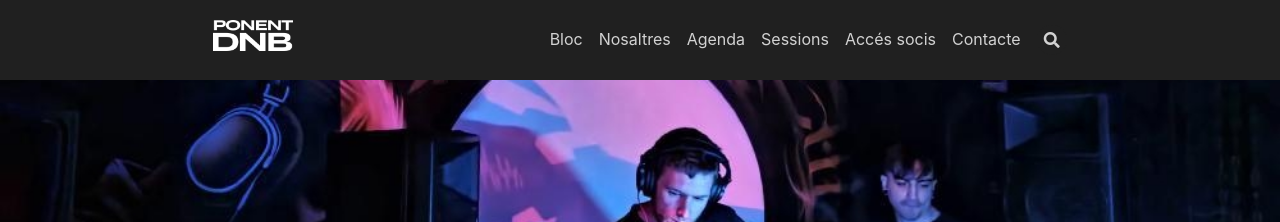
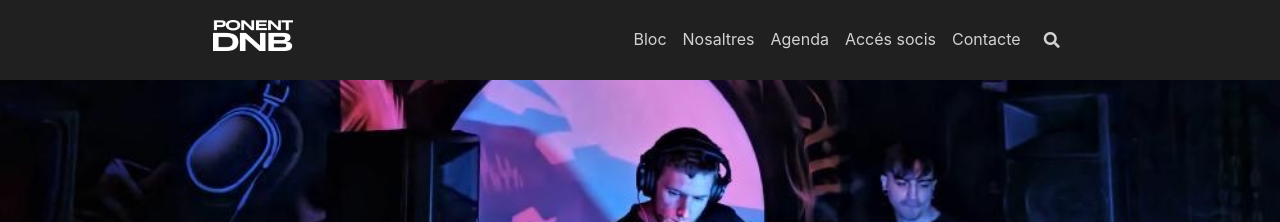
Before and after one commit to ponentdnb/ponentdnb.com, a Jekyll site: the page built from index.html, in a window 1280 px wide and 900 px high. Shown: the top 222 px of the window. Built offline with Jekyll 4.4.1, drawn with Linux system fonts in a browser that asks for light colours; nearby versions of some CDN libraries; the list of posts is cut into pages by our own code.

Commit message:
update nav

```diff
--- a/_data/navigation.yml
+++ b/_data/navigation.yml
@@ -56,11 +56,8 @@ header:
      ca: Agenda
     url: /agenda.html
   - titles:
-     ca: Sessions
-    url: /sessions.html
-  - titles:
      ca: Accés socis
-    url: https://music.ponentdnb.com/
+    url: https://socis.ponentdnb.com/
   - titles:
       ca: Contacte
     url: /contact.html
```
